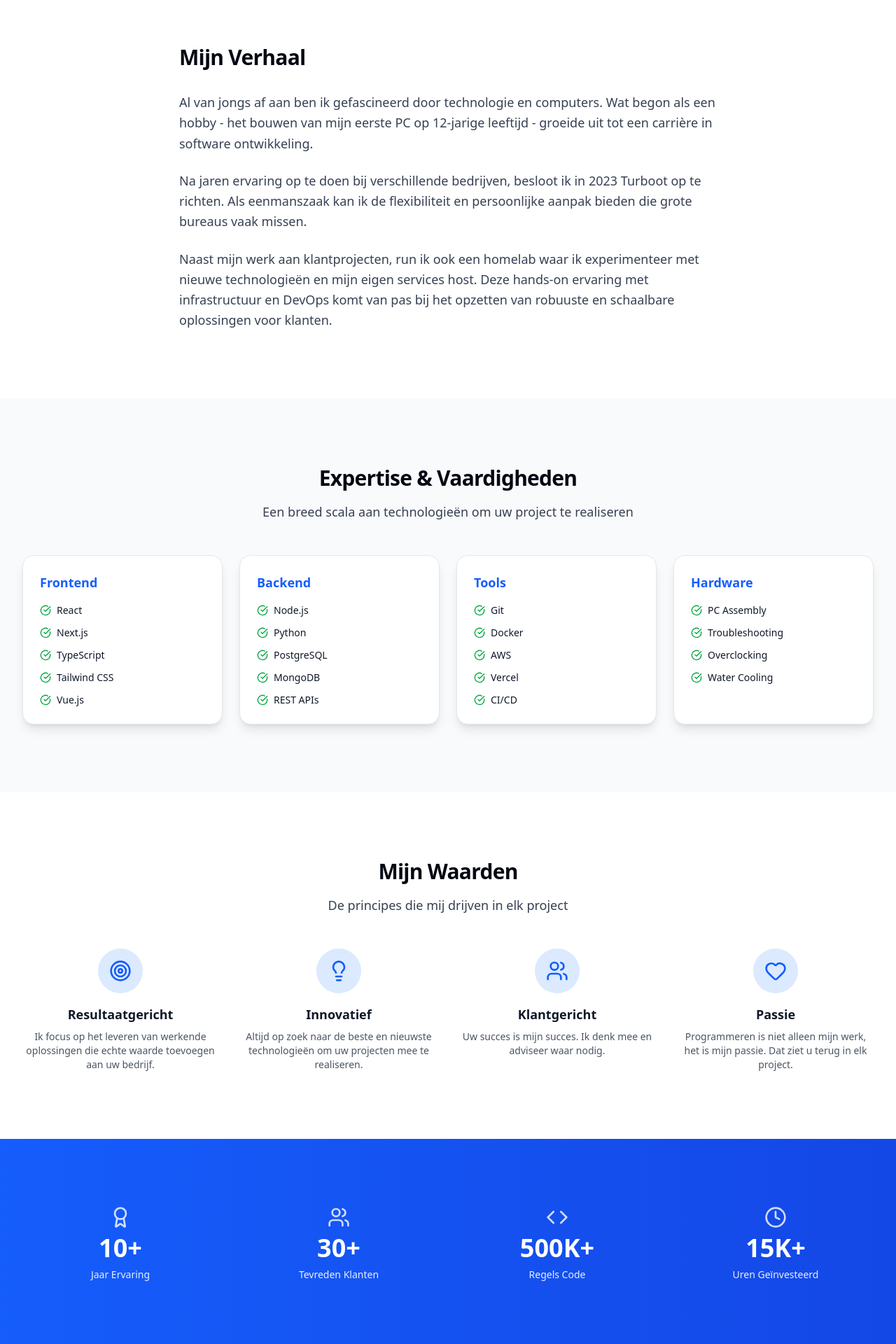
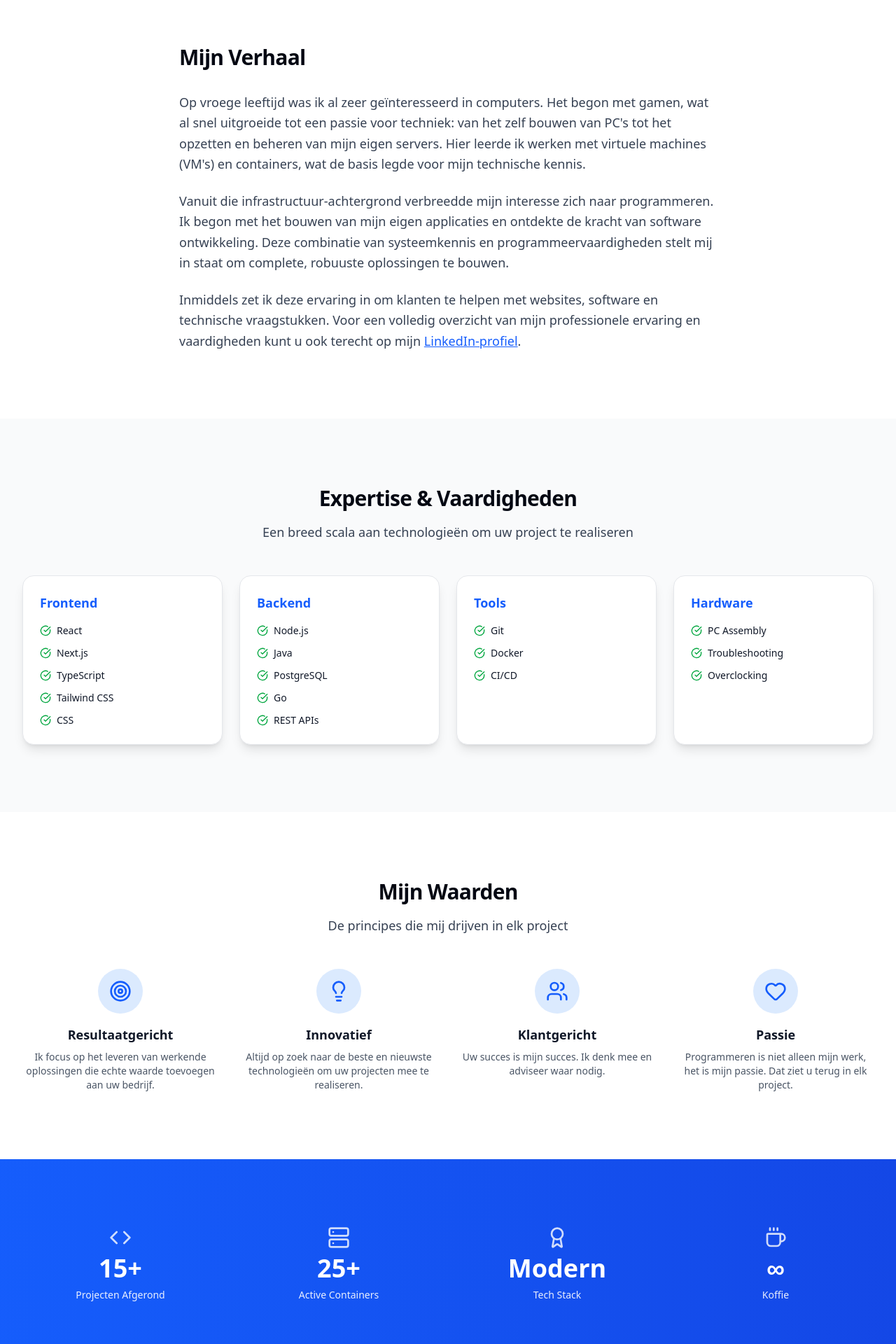
Before and after one commit to Turbootzz/TurbootWeb, a Next.js app: page /over in a window 1280 px wide. Shown: the part 800-2720 px from the top of the page at 70% size. Built offline with nearby package versions, Linux system fonts and the light colour scheme.

Commit message:
feat(content): update about page with personal story and relevant stats

```diff
--- a/src/app/over/page.tsx
+++ b/src/app/over/page.tsx
@@ -2,9 +2,20 @@ import { Container } from "@/components/layout/Container"
 import { CTASection } from "@/components/sections/CTASection"
 import { StatsSection } from "@/components/sections/StatsSection"
 import { FeatureGrid } from "@/components/sections/FeatureGrid"
-import { CheckCircle, Award, Users, Clock, Code, Lightbulb, Target, Heart } from "lucide-react"
+import {
+  CheckCircle,
+  Award,
+  Users,
+  Code,
+  Lightbulb,
+  Target,
+  Heart,
+  Server,
+  Coffee,
+} from "lucide-react"
 import Link from "next/link"
 import type { Metadata } from "next"
+import { SOCIAL_LINKS } from "@/lib/constants"
 
 export const metadata: Metadata = {
   title: "Over Turboot - Thijs Herman",
@@ -13,12 +24,12 @@ export const metadata: Metadata = {
 }
 
 const skills = [
-  { category: "Frontend", items: ["React", "Next.js", "TypeScript", "Tailwind CSS", "Vue.js"] },
-  { category: "Backend", items: ["Node.js", "Python", "PostgreSQL", "MongoDB", "REST APIs"] },
-  { category: "Tools", items: ["Git", "Docker", "AWS", "Vercel", "CI/CD"] },
+  { category: "Frontend", items: ["React", "Next.js", "TypeScript", "Tailwind CSS", "CSS"] },
+  { category: "Backend", items: ["Node.js", "Java", "PostgreSQL", "Go", "REST APIs"] },
+  { category: "Tools", items: ["Git", "Docker", "CI/CD"] },
   {
     category: "Hardware",
-    items: ["PC Assembly", "Troubleshooting", "Overclocking", "Water Cooling"],
+    items: ["PC Assembly", "Troubleshooting", "Overclocking"],
   },
 ]
 
@@ -66,9 +77,9 @@ export default function OverPage() {
                 realiseren van hun digitale ambities.
               </p>
               <p className="mt-4 text-lg leading-relaxed text-gray-700 dark:text-gray-300">
-                Met meer dan 10 jaar ervaring in software ontwikkeling en een passie voor
-                technologie, bied ik persoonlijke service en maatwerk oplossingen die perfect
-                aansluiten bij uw behoeften.
+                Met ervaring in software ontwikkeling en een passie voor technologie, bied ik
+                persoonlijke service en maatwerk oplossingen die perfect aansluiten bij uw
+                behoeften.
               </p>
               <div className="mt-8 flex flex-wrap gap-4">
                 <Link
@@ -110,20 +121,31 @@ export default function OverPage() {
             </h2>
             <div className="space-y-6 text-lg leading-relaxed text-gray-700 dark:text-gray-300">
               <p>
-                Al van jongs af aan ben ik gefascineerd door technologie en computers. Wat begon als
-                een hobby - het bouwen van mijn eerste PC op 12-jarige leeftijd - groeide uit tot
-                een carrière in software ontwikkeling.
+                Op vroege leeftijd was ik al zeer geïnteresseerd in computers. Het begon met gamen,
+                wat al snel uitgroeide tot een passie voor techniek: van het zelf bouwen van
+                PC&apos;s tot het opzetten en beheren van mijn eigen servers. Hier leerde ik werken
+                met virtuele machines (VM&apos;s) en containers, wat de basis legde voor mijn
+                technische kennis.
               </p>
               <p>
-                Na jaren ervaring op te doen bij verschillende bedrijven, besloot ik in 2023 Turboot
-                op te richten. Als eenmanszaak kan ik de flexibiliteit en persoonlijke aanpak bieden
-                die grote bureaus vaak missen.
+                Vanuit die infrastructuur-achtergrond verbreedde mijn interesse zich naar
+                programmeren. Ik begon met het bouwen van mijn eigen applicaties en ontdekte de
+                kracht van software ontwikkeling. Deze combinatie van systeemkennis en
+                programmeervaardigheden stelt mij in staat om complete, robuuste oplossingen te
+                bouwen.
               </p>
               <p>
-                Naast mijn werk aan klantprojecten, run ik ook een homelab waar ik experimenteer met
-                nieuwe technologieën en mijn eigen services host. Deze hands-on ervaring met
-                infrastructuur en DevOps komt van pas bij het opzetten van robuuste en schaalbare
-                oplossingen voor klanten.
+                Inmiddels zet ik deze ervaring in om klanten te helpen met websites, software en
+                technische vraagstukken. Voor een volledig overzicht van mijn professionele ervaring
+                en vaardigheden kunt u ook terecht op mijn{" "}
+                <Link
+                  href={SOCIAL_LINKS.linkedin}
+                  target="_blank"
+                  className="text-blue-600 underline hover:text-blue-800 dark:text-blue-400 dark:hover:text-blue-300"
+                >
+                  LinkedIn-profiel
+                </Link>
+                .
               </p>
             </div>
           </div>
@@ -184,10 +206,10 @@ export default function OverPage() {
       {/* Stats Section */}
       <StatsSection
         stats={[
-          { icon: Award, label: "Jaar Ervaring", value: "10+" },
-          { icon: Users, label: "Tevreden Klanten", value: "30+" },
-          { icon: Code, label: "Regels Code", value: "500K+" },
-          { icon: Clock, label: "Uren Geïnvesteerd", value: "15K+" },
+          { icon: Code, label: "Projecten Afgerond", value: "15+" },
+          { icon: Server, label: "Active Containers", value: "25+" },
+          { icon: Award, label: "Tech Stack", value: "Modern" },
+          { icon: Coffee, label: "Koffie", value: "∞" },
         ]}
         variant="dark"
       />
```
